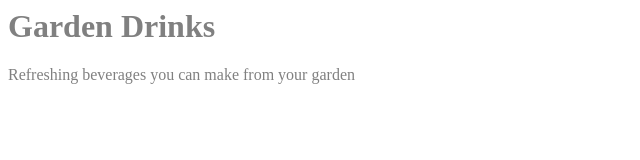
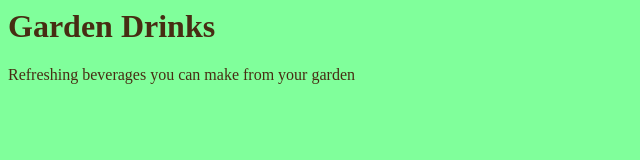
Before and after one commit to shaunwood/shaunwood.github.io, a plain HTML site: page unit_1/index.html in a window 1280 px wide. Shown: the whole page, without its empty margins (0-640 px from the left). Drawn offline with Linux system fonts and the light colour scheme.

Commit message:
Color
Update

```diff
--- a/unit_1/css/style.css
+++ b/unit_1/css/style.css
@@ -1,8 +1,7 @@
-style.css
 body {
-    background-color: black;
+    background-color: rgb(128,255,155);
 }
 
 h1, p {
-    color: grey;
+    color: rgb(71,45,19);
 }
```
